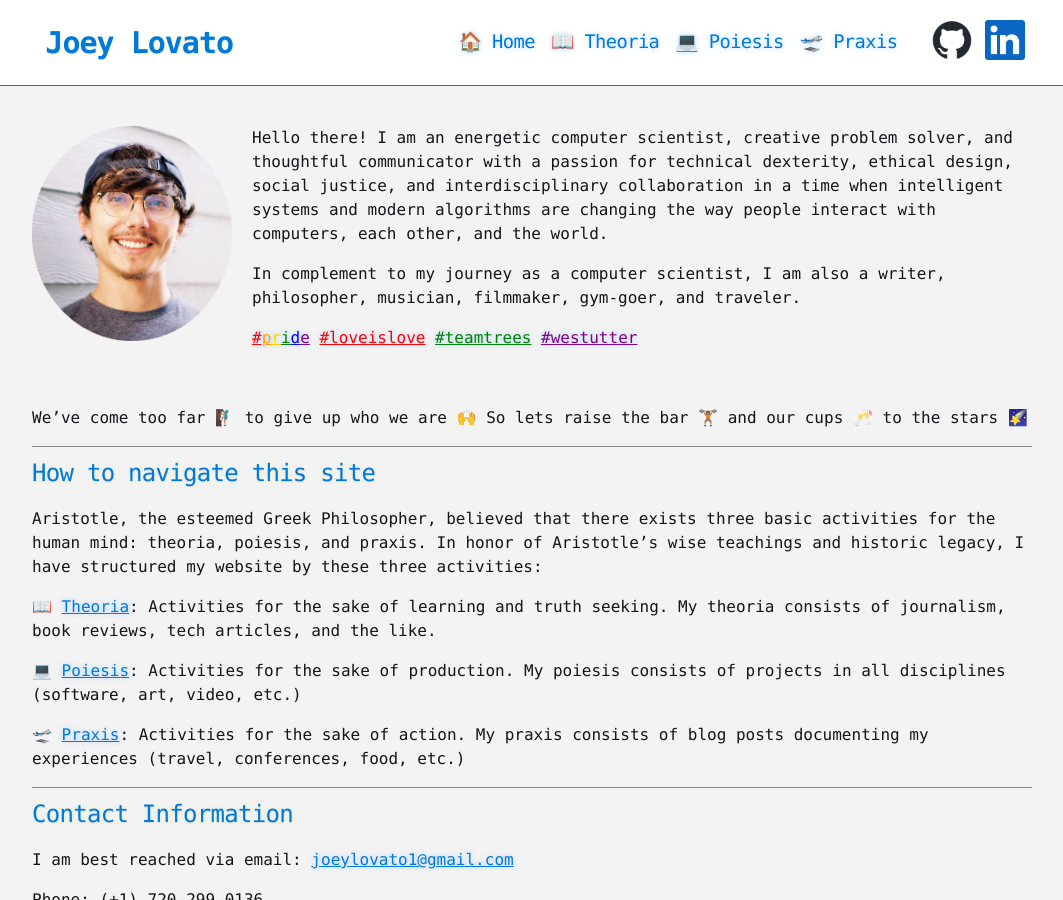
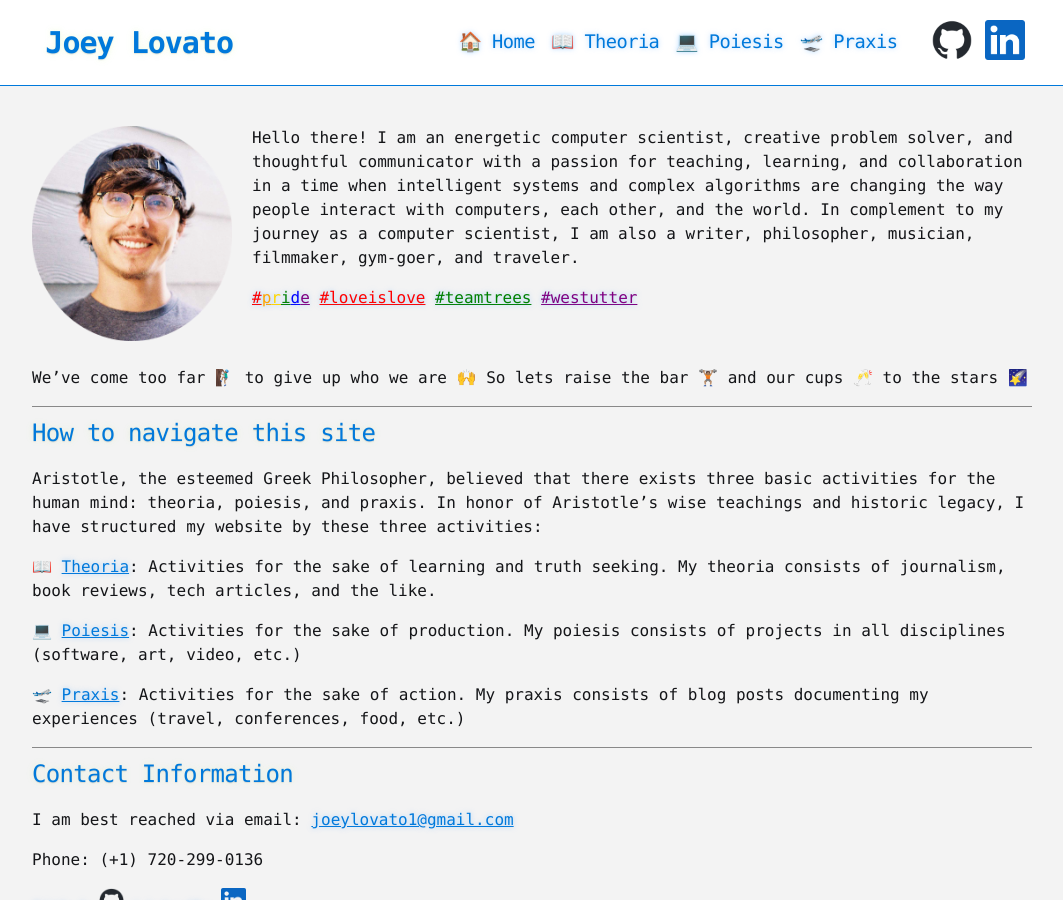
Before and after one commit to JosephLovato/JosephLovato.github.io, a Jekyll site: the page built from index.markdown, in a window 1280 px wide and 900 px high. Shown: the whole window, without its empty margins (108-1171 px from the left). Built offline with Jekyll 4.4.1, drawn with Linux system fonts in a browser that asks for light colours.

Commit message:
change intro a bit

```diff
--- a/index.markdown
+++ b/index.markdown
@@ -9,8 +9,7 @@ type: primary
 
 <img style="float: left; padding-right: 20px;" src="assets/images/profile.png" width=200px title="shout out to my friend Malaya for taking this amazing candid shot with a film camera!">
 
-Hello there! I am an energetic computer scientist, creative problem solver, and thoughtful communicator with a passion for technical dexterity, ethical design, social justice, and interdisciplinary collaboration in a time when intelligent systems and modern algorithms are changing the way people interact with computers, each other, and the world.
-
+Hello there! I am an energetic computer scientist, creative problem solver, and thoughtful communicator with a passion for teaching, learning, and collaboration in a time when intelligent systems and complex algorithms are changing the way people interact with computers, each other, and the world.
 In complement to my journey as a computer scientist, I am also a writer, philosopher, musician, filmmaker, gym-goer, and traveler.
 
 
```
